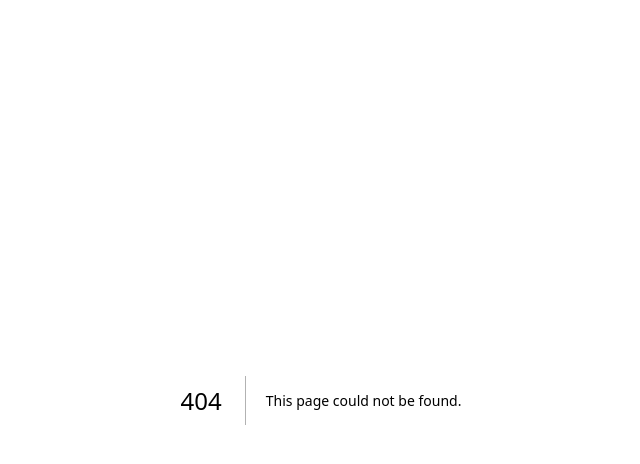
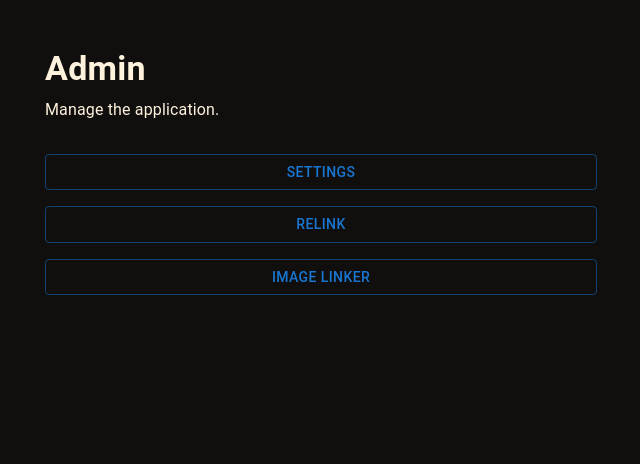
Before and after one commit to jarneke/DateChecker, a Next.js app: page /admin in a window 1280 px wide. Before the commit this address had no page. Shown: the top 464 px of the page, without its empty margins (319-959 px from the left). Built offline with nearby package versions, Linux system fonts and the light colour scheme.

Commit message:
imagelinker

```diff
--- /dev/null
+++ b/src/app/admin/imagelinker/page.tsx
@@ -0,0 +1,120 @@
+"use client";
+
+import { useEffect, useState } from "react";
+import Link from "next/link";
+import {
+  Button,
+  Card,
+  CardContent,
+  CircularProgress,
+  Container,
+  Stack,
+  Typography,
+} from "@mui/material";
+
+type Product = {
+  id: string;
+  name: string;
+};
+
+export default function ImageLinkerPage() {
+  const [product, setProduct] = useState<Product | null>(null);
+  const [loading, setLoading] = useState(true);
+  const [error, setError] = useState("");
+
+  useEffect(() => {
+    loadProduct();
+  }, []);
+
+  async function loadProduct() {
+    try {
+      setLoading(true);
+      setError("");
+
+      const response = await fetch("/api/image-linker", {
+        cache: "no-store",
+      });
+
+      if (!response.ok) {
+        throw new Error("Failed to load product");
+      }
+
+      const data = await response.json();
+      setProduct(data.product ?? null);
+    } catch {
+      setError("Failed to load product.");
+    } finally {
+      setLoading(false);
+    }
+  }
+
+  if (loading) {
+    return (
+      <Container maxWidth="sm" sx={{ py: 6, textAlign: "center" }}>
+        <CircularProgress />
+      </Container>
+    );
+  }
+
+  if (error) {
+    return (
+      <Container maxWidth="sm" sx={{ py: 6 }}>
+        <Typography color="error">{error}</Typography>
+      </Container>
+    );
+  }
+
+  if (!product) {
+    return (
+      <Container maxWidth="sm" sx={{ py: 6 }}>
+        <Typography variant="h5" sx={{ fontWeight: 700, mb: 1 }}>
+          Image Linker
+        </Typography>
+
+        <Typography color="text.secondary">All items have an image.</Typography>
+      </Container>
+    );
+  }
+
+  return (
+    <Container maxWidth="sm" sx={{ py: 6 }}>
+      <Typography variant="h5" sx={{ fontWeight: 700, mb: 1 }}>
+        Image Linker
+      </Typography>
+
+      <Typography color="text.secondary" sx={{ mb: 4 }}>
+        Find this product in the store and take a picture of it.
+      </Typography>
+
+      <Card>
+        <CardContent>
+          <Typography
+            variant="h4"
+            sx={{
+              fontWeight: 700,
+              mb: 3,
+              wordBreak: "break-word",
+            }}
+          >
+            {product.name}
+          </Typography>
+
+          <Stack spacing={2}>
+            <Button
+              component={Link}
+              href={`/stockchecker/${product.id}?returnTo=/admin/imagelinker`}
+              variant="contained"
+              fullWidth
+            >
+              Open item
+            </Button>
+
+            <Button component={Link} href="/admin" variant="outlined" fullWidth>
+              Back to admin
+            </Button>
+          </Stack>
+        </CardContent>
+      </Card>
+    </Container>
+  );
+}
--- /dev/null
+++ b/src/app/admin/page.tsx
@@ -0,0 +1,47 @@
+"use client";
+
+import Link from "next/link";
+import { Button, Container, Stack, Typography } from "@mui/material";
+
+export default function AdminPage() {
+  return (
+    <Container maxWidth="sm" sx={{ py: 6 }}>
+      <Typography variant="h4" sx={{ fontWeight: 700, mb: 1 }}>
+        Admin
+      </Typography>
+
+      <Typography color="text.secondary" sx={{ mb: 4 }}>
+        Manage the application.
+      </Typography>
+
+      <Stack spacing={2}>
+        <Button
+          component={Link}
+          href="/admin/settings"
+          variant="outlined"
+          fullWidth
+        >
+          Settings
+        </Button>
+
+        <Button
+          component={Link}
+          href="/admin/relink"
+          variant="outlined"
+          fullWidth
+        >
+          Relink
+        </Button>
+
+        <Button
+          component={Link}
+          href="/admin/imagelinker"
+          variant="outlined"
+          fullWidth
+        >
+          Image Linker
+        </Button>
+      </Stack>
+    </Container>
+  );
+}
--- /dev/null
+++ b/src/app/api/image-linker/route.ts
@@ -0,0 +1,27 @@
+import { NextResponse } from "next/server";
+import { sql } from "@/lib/db";
+
+export async function GET() {
+    try {
+        const result = await sql`
+      SELECT
+        id,
+        name
+      FROM items
+      WHERE photo_url IS NULL
+      ORDER BY name ASC
+      LIMIT 1
+    `;
+
+        return NextResponse.json({
+            product: result[0] ?? null,
+        });
+    } catch (error) {
+        console.error("Failed to load image linker product:", error);
+
+        return NextResponse.json(
+            { error: "Failed to load product" },
+            { status: 500 },
+        );
+    }
+}
--- a/src/app/stockchecker/[id]/page.tsx
+++ b/src/app/stockchecker/[id]/page.tsx
@@ -1,7 +1,7 @@
 "use client";
 
 import { useEffect, useState } from "react";
-import { useParams, useRouter } from "next/navigation";
+import { useParams, useRouter, useSearchParams } from "next/navigation";
 import Link from "next/link";
 import {
   Box,
@@ -102,6 +102,9 @@ function compressImage(file: File): Promise<File> {
 export default function ItemDetailPage() {
   const { id } = useParams();
   const router = useRouter();
+  const searchParams = useSearchParams();
+
+  const returnTo = searchParams.get("returnTo");
 
   const [item, setItem] = useState<Item | null>(null);
   const [categories, setCategories] = useState<Category[]>([]);
@@ -261,6 +264,11 @@ export default function ItemDetailPage() {
       setRemovePhoto(false);
       setPhotoPreview(photoUrl || "");
 
+      if (returnTo) {
+        router.push(returnTo);
+        return;
+      }
+
       router.refresh();
     } catch (error) {
       setError(error instanceof Error ? error.message : "Opslaan mislukt.");
@@ -339,7 +347,7 @@ export default function ItemDetailPage() {
         <Button
           className="StyledButton3"
           component={Link}
-          href="/stockchecker"
+          href={returnTo || "/stockchecker"}
           startIcon={<ArrowBackOutlined />}
           sx={{ mb: 3 }}
         >
```
Also changed, not shown: src/app/admin/relink/page.tsx (renamed from src/app/relink/page.tsx), src/app/admin/settings/page.tsx (renamed from src/app/settings/page.tsx).
